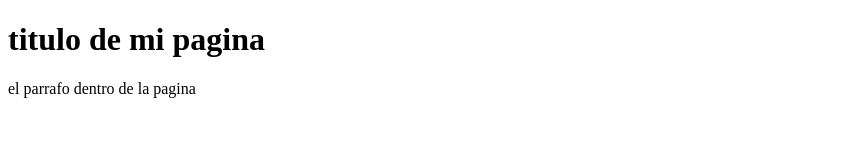
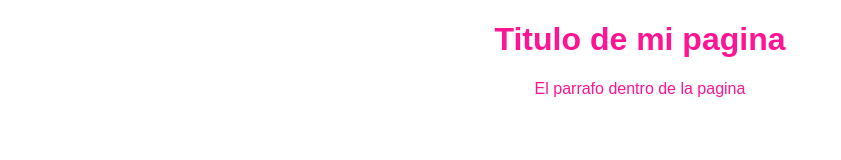
Before and after one commit to lordmaxard/Hyperblog, a plain HTML site: page blogpost.html in a window 1280 px wide. Shown: the whole page, without its empty margins (0-841 px from the left). Drawn offline with Linux system fonts and the light colour scheme.

Commit message:
arranco mi proyecto real con html y css

```diff
--- a/blogpost.html
+++ b/blogpost.html
@@ -4,9 +4,12 @@
     <meta charset="UTF-8">
     <meta name="viewport" content="width=device-width, initial-scale=1.0">
     <title>titulo del post</title>
+    <link rel="stylesheet" href="css/estilos.css"/>
+
+
 </head>
 <body>
-    <h1>titulo de mi pagina</h1>
-    <p>el parrafo dentro de la pagina</p>
+    <h1>Titulo de mi pagina</h1>
+    <p>El parrafo dentro de la pagina</p>
 </body>
 </html>
--- /dev/null
+++ b/css/estilos.css
@@ -0,0 +1,5 @@
+body {
+    color:deeppink;
+    text-align: center;
+    font-family: Arial, Helvetica, sans-serif;
+}
```
